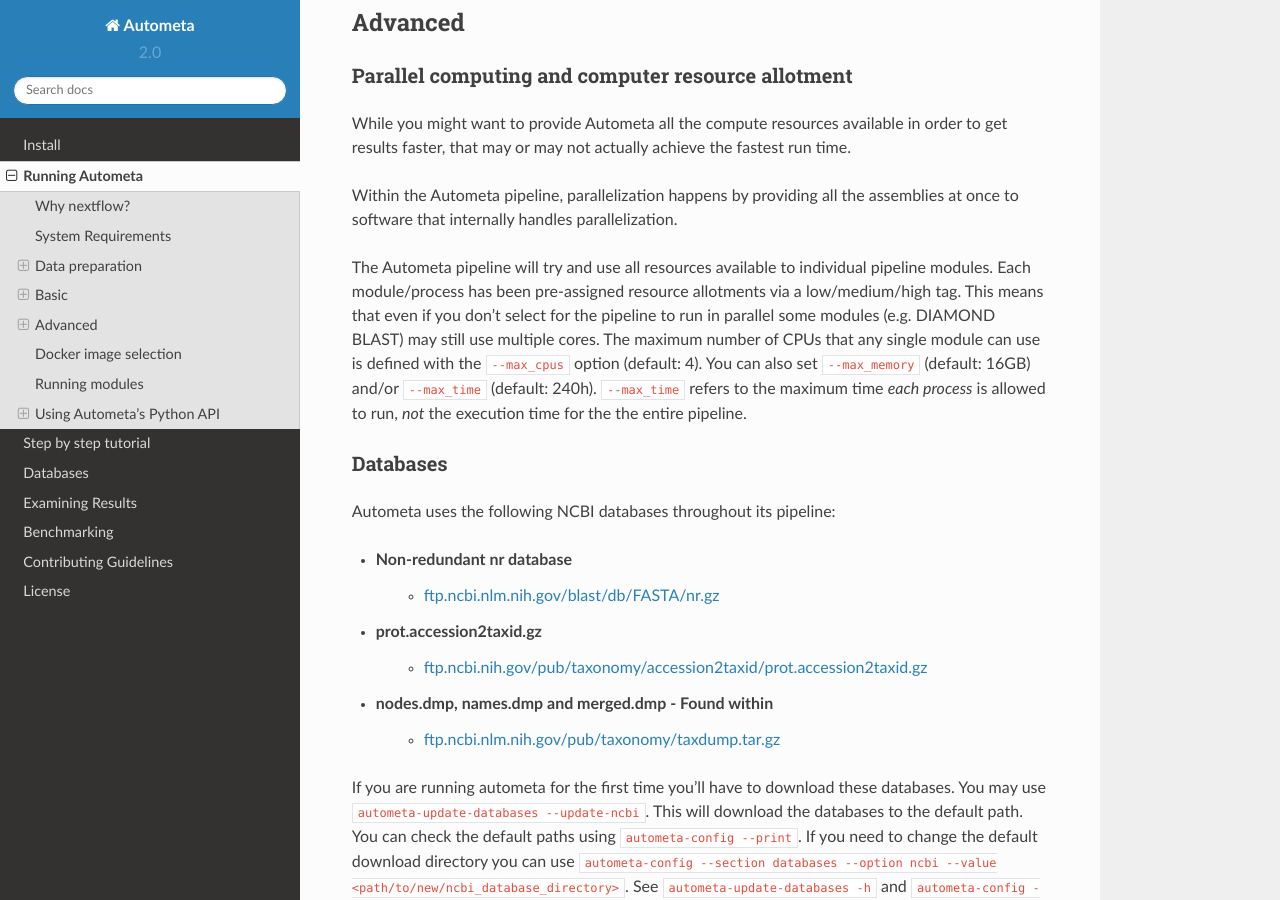
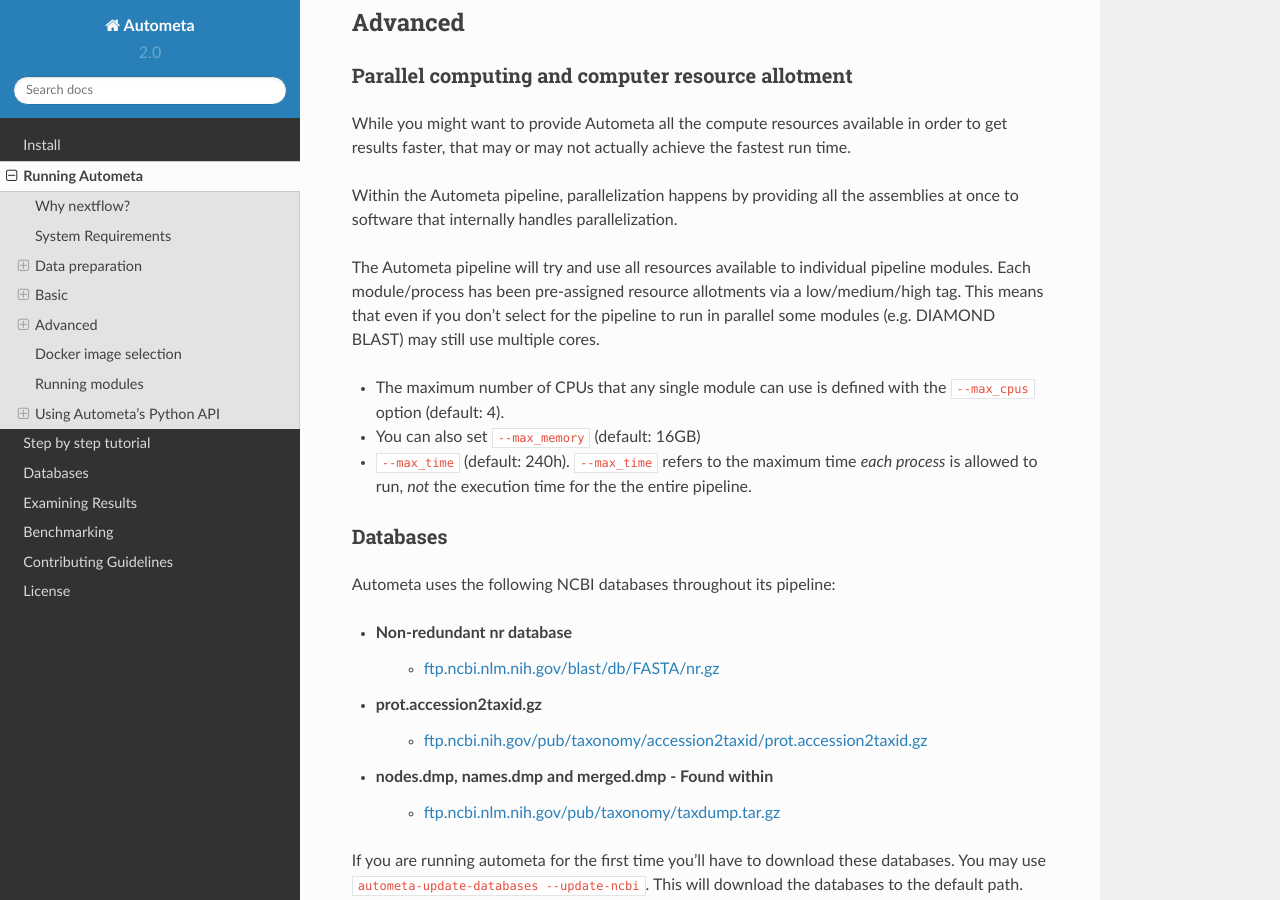
Before and after one commit to KwanLab/Autometa, a Sphinx documentation site: the page built from docs/source/running-autometa.rst, in a window 1280 px wide and 900 px high, scrolled down 4120 px. Built offline with Sphinx 7.4.7 and the Read the Docs theme 2.0.0, drawn with Linux system fonts in a browser that asks for light colours; pages that are not in the unit, such as notebooks, are missing from menus.

Commit message:
:memo: Reformat resource allotment

```diff
--- a/docs/source/running-autometa.rst
+++ b/docs/source/running-autometa.rst
@@ -205,10 +205,11 @@
 The Autometa pipeline will try and use all resources available to individual
 pipeline modules. Each module/process has been pre-assigned resource allotments via a low/medium/high tag.
 This means that even if you don't select for the pipeline to run in parallel some modules (e.g. DIAMOND BLAST)
-may still use multiple cores. The maximum number of CPUs that any single module can use is defined with
-the :code:`--max_cpus` option (default: 4). You can also set :code:`--max_memory` (default: 16GB) and/or
-:code:`--max_time` (default: 240h). :code:`--max_time` refers to the maximum time *each process* is allowed to run,
-*not* the execution time for the the entire pipeline.
+may still use multiple cores.
+
+* The maximum number of CPUs that any single module can use is defined with the :code:`--max_cpus` option (default: 4).
+* You can also set :code:`--max_memory` (default: 16GB)
+* :code:`--max_time` (default: 240h). :code:`--max_time` refers to the maximum time *each process* is allowed to run, *not* the execution time for the the entire pipeline.
 
 Databases
 *********
```
